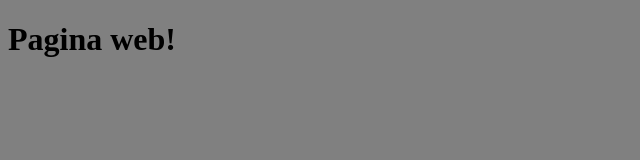
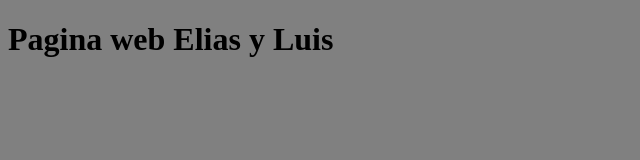
Before and after one commit to LuisArmas/LuisArmas.github.io, a plain HTML site: page index.html in a window 1280 px wide. Shown: the whole page, without its empty margins (0-640 px from the left). Drawn offline with Linux system fonts and the light colour scheme.

Commit message:
cambio 1

```diff
--- a/index.html
+++ b/index.html
@@ -6,7 +6,7 @@
 </head>
 <body>
 	<h1>
-		Pagina web!
+		Pagina web Elias y Luis
 	</h1>
 </body>
 </html>
```
